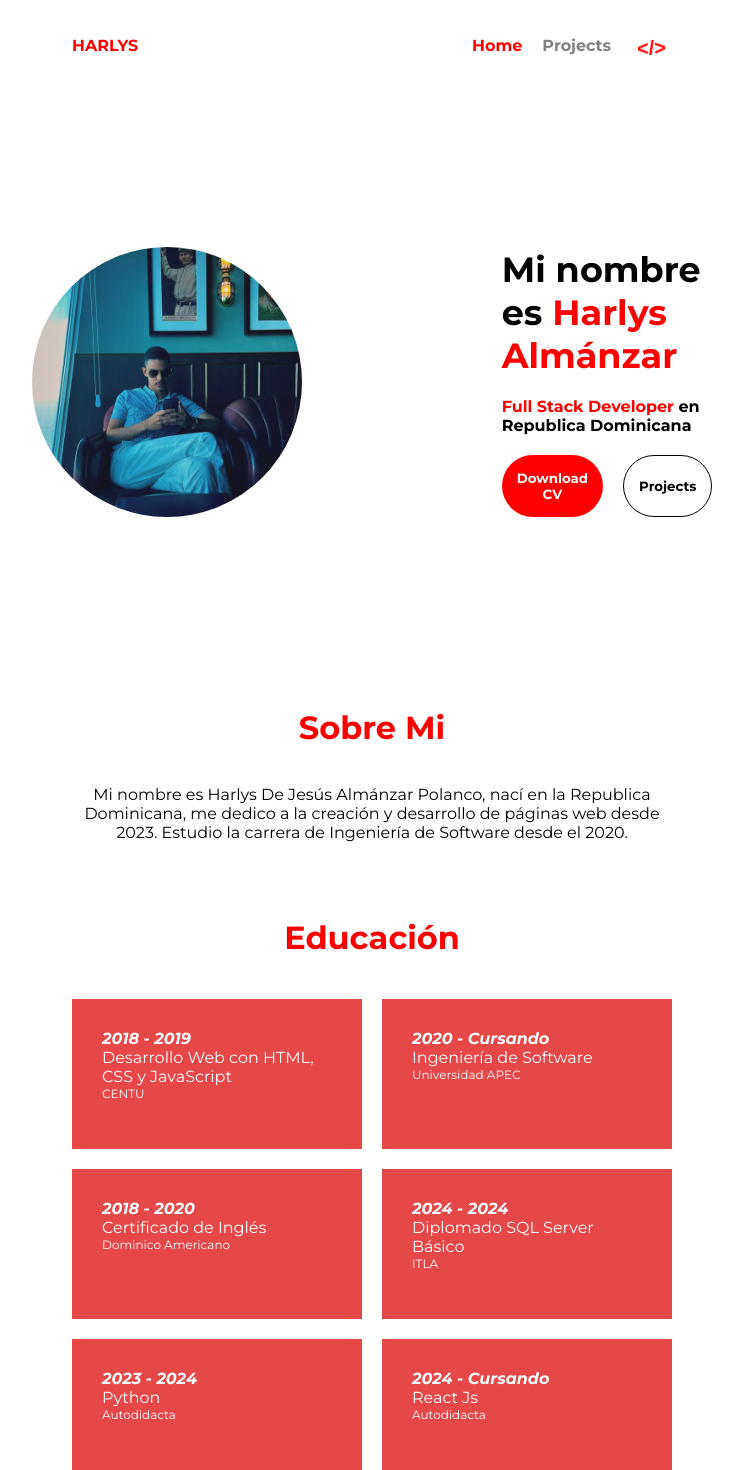
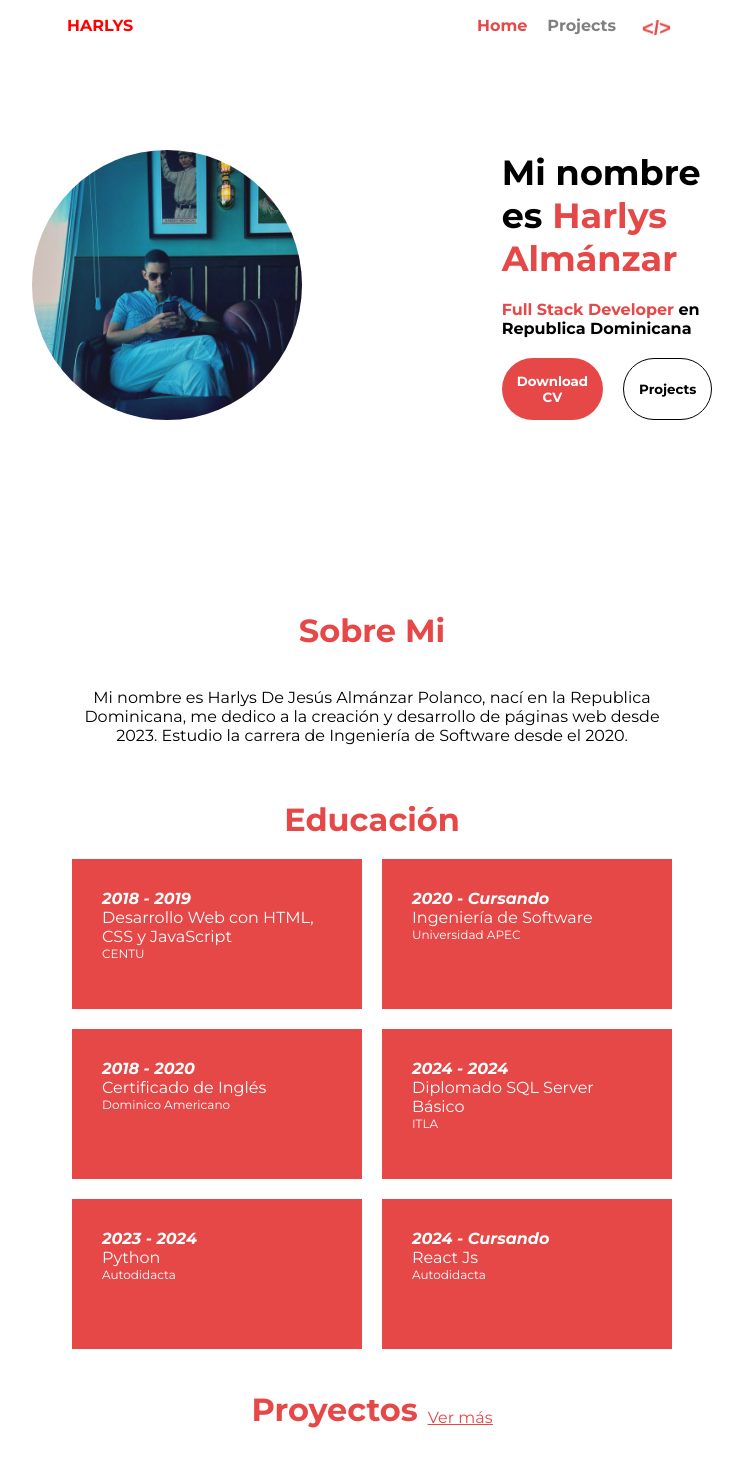
Before and after one commit to JustHarlys/Portfolio, a React (Vite) app: page / in a window 1280 px wide. Shown: the top 1470 px of the page, without its empty margins (268-1011 px from the left). Built offline with nearby package versions, Linux system fonts and the light colour scheme.

Commit message:
Ajustes de estilos

```diff
--- a/src/App.css
+++ b/src/App.css
@@ -1,4 +1,8 @@
 @import url('https://fonts.googleapis.com/css2?family=Montserrat:ital,wght@0,100..900;1,100..900&display=swap');
+
+:root {
+  --red : rgb(230, 71, 71)
+}
 
 #root {
   max-width: 50%;
@@ -12,6 +16,7 @@
 body {
   margin: 0;
   font-family: 'Montserrat';
+
 }
 
 main {
@@ -27,12 +32,19 @@ button {
   display: flex;
   color: rgb(187, 181, 181);
   justify-content: space-between;
-  padding: 20px;
+  padding-left: 15px;
+  padding-right: 15px;
+  padding-top: 0;
+  padding-bottom: 0;
   font-weight: bold;
+  transition: 1s ease;
+  position: fixed;
+  width: 50%;
+  z-index: 1;
 }
 
 .selected {
-  color: red;
+  color: var(--red);
 }
 
 .toggle-button {
@@ -40,6 +52,7 @@ button {
   background-color: transparent;
   border: none;
   font-size: 1.25em;
+  transition: 1s ease;
 }
 
 .logo-text {
@@ -63,6 +76,7 @@ button {
   align-items: center;
   padding: 150px;
   gap: 200px;
+  transition: 1s ease;
 }
 
 .hero-text {
@@ -86,7 +100,7 @@ button {
 }
 
 .cv {
-  background-color: red;
+  background-color: var(--red);
   color: white;
   border: none;
 }
@@ -111,7 +125,7 @@ button {
 }
 
 .name {
-  color: red;
+  color: var(--red);
 }
 
 .hero-img {
@@ -125,10 +139,11 @@ button {
   flex-direction: column;
   justify-content: center;
   align-items: center;
+  transition: 1s ease;
 }
 
 .about-me-h1 {
-  color: red;
+  color: var(--red);
 }
 
 .about-me-p {
@@ -136,8 +151,10 @@ button {
 }
 
 .education-h1 {
-  color: red;
+  color: var(--red);
   text-align: center;
+  margin: 0;
+  transition: 1s ease;
 }
 
 .education-container {
@@ -148,6 +165,7 @@ button {
   grid-row-gap: 0px;
   gap: 20px;
   place-items: center;
+  transition: 1s ease;
 }
 
 
@@ -156,7 +174,7 @@ button {
   flex-direction: column;
   padding: 30px;
   width: auto;
-  background-color: rgb(230, 71, 71);
+  background-color: var(--red);
   color: white;
   width: 100%;
   min-height: 150px;
@@ -189,6 +207,7 @@ button {
   padding: 20px;
   gap: 20px;
   place-items: center;
+  transition: 1s ease;
 }
 
 .project-container {
@@ -203,8 +222,21 @@ button {
   padding: 0;
 }
 
+.cv {
+  transition: .5s ease ;
+}
+
+.projects {
+  transition: .5s ease;
+}
+
+.projects:hover {
+  background-color: var(--red);
+  color: white;
+}
+
 .cv:hover {
-
+  background-color: red;
 }
 
 .project-text {
@@ -288,8 +320,9 @@ button {
 }
 
 .projects-h1 {
-  color: red;
+  color: var(--red);
   text-align: center;
+  transition: 1s ease;
 }
 
 .project-h1-container {
@@ -297,12 +330,13 @@ button {
   align-items: center;
   justify-content: center;
   gap: 10px;
+  transition: 1s ease;
 }
 
 .ver-mas {
   margin-bottom: 0;
   text-decoration: underline;
-  color: red;
+  color: var(--red);
 }
 
 .project-title {
@@ -331,6 +365,10 @@ button {
     max-width: 100%;
   }
 
+  .nav-container {
+    width: 100%;
+    z-index: 1;
+  }
   .hero{
     display: flex;
     flex-direction: column;
--- a/src/App.jsx
+++ b/src/App.jsx
@@ -8,6 +8,14 @@ import Projects from './Components/Projects'
 import projects from './data/projects'
 import { nanoid } from 'nanoid'
 import { useState } from 'react'
+
+
+
+function App() {
+
+  const [changePages, setChangePages] = useState(true)
+
+  const [darkModeToggle, setDarkModeToggle] = useState(true)
 
   const courses = education.map(course => {
     return <Education
@@ -28,14 +36,11 @@ const proyectos = projects.map(proyecto => {
     link={proyecto.link}
     img={proyecto.img}
     github={proyecto.github}
+    darkModeToggle={darkModeToggle}
     />
   })
 
-function App() {
 
-  const [changePages, setChangePages] = useState(true)
-
-  const [darkModeToggle, setDarkModeToggle] = useState(true)
 
   function handleDarkModeToggle() {
     setDarkModeToggle(prevDarkMode => !prevDarkMode)
@@ -50,6 +55,8 @@ function App() {
   }
 
   return (
+
+
     <>
     <Nav
     darkModeToggle={darkModeToggle}
@@ -58,20 +65,20 @@ function App() {
     handleHome={handleHome}
     handleProjects={handleProjects}
     />
-    <Hero />
-    <AboutMe />
+    <Hero darkModeToggle={darkModeToggle}/>
+    <AboutMe darkModeToggle={darkModeToggle}/>
 
 
-    <h1 className="education-h1">Educación</h1>
-    <main className="education-container">
+    <h1 className="education-h1" style={{backgroundColor: darkModeToggle ? "white" : "black"}}>Educación</h1>
+    <main className="education-container" style={{backgroundColor: darkModeToggle ? "white" : "black"}}>
     {courses}
     </main>
 
-    <div className="project-h1-container">
+    <div className="project-h1-container" style={{backgroundColor: darkModeToggle ? "white" : "black"}}>
     <h1 className='projects-h1'>Proyectos</h1>
     <a href=""><p className="ver-mas">Ver más</p></a>
     </div>
-    <div className="projects-container">
+    <div className="projects-container" style={{backgroundColor: darkModeToggle ? "white" : "black"}}>
     {proyectos}
     </div>
     </>
--- a/src/Components/AboutMe.jsx
+++ b/src/Components/AboutMe.jsx
@@ -1,9 +1,9 @@
-function AboutMe() {
+function AboutMe({darkModeToggle}) {
   return (
-    <main className="about-me-container">
+    <main className="about-me-container" style={{backgroundColor: darkModeToggle ? "white" : "black"}}>
 
     <h1 className="about-me-h1">Sobre Mi</h1>
-    <p className="about-me-p">
+    <p className="about-me-p" style={{color: darkModeToggle ? "black" : "white"}}>
       Mi nombre es Harlys De Jesús Almánzar Polanco,
       nací en la Republica Dominicana,
       me dedico a la creación y desarrollo de páginas web desde 2023.
--- a/src/Components/Hero.jsx
+++ b/src/Components/Hero.jsx
@@ -1,14 +1,14 @@
 import Me from '../assets/me.jfif'
 
 
-function Hero() {
+function Hero({darkModeToggle}) {
   return (
-    <main className="hero">
+    <main className="hero" style={{backgroundColor: darkModeToggle ? "white" : "black"}}>
       <img src={Me} alt="" className='hero-img'/>
 
       <div className="hero-text">
-      <p className='hero-p'>Mi nombre es <span className="name">Harlys Almánzar</span></p>
-      <p className='hero-p-2'> <span className="name">Full Stack Developer</span> en Republica Dominicana</p>
+      <p className='hero-p' style={{color: darkModeToggle ? "black" : "white"}}>Mi nombre es <span className="name">Harlys Almánzar</span></p>
+      <p className='hero-p-2' style={{color: darkModeToggle ? "black" : "white"}}> <span className="name">Full Stack Developer</span> en Republica Dominicana</p>
 
       <div className="buttons">
       <button className='button cv'>Download CV</button>
--- a/src/Components/Nav.jsx
+++ b/src/Components/Nav.jsx
@@ -3,18 +3,27 @@ function Nav({darkModeToggle, handleDarkModeToggle, changePages, handleHome, han
 
   return (
     <>
-    <div className="nav-container">
+    <div className="nav-container" style={{backgroundColor: darkModeToggle ? "white" : "black"}}>
 
         <p className="logo-text">HARLYS</p>
         <ul className="nav-items">
-            <li className="nav-item" onClick={handleProjects} style={{color: !changePages ? 'gray' : 'red'}}>Home</li>
-            <li className="nav-item" onClick={handleHome
 
-            } style={{color: changePages ? 'gray' : 'red'}}>Projects</li>
+            <li className="nav-item" onClick={handleProjects} style={
+              darkModeToggle
+              ? {color: !changePages ? 'gray' : 'rgb(230, 71, 71)'}
+              : {color: !changePages ? 'white' : 'rgb(230, 71, 71)'}}>Home
+            </li>
+
+            <li className="nav-item" onClick={handleHome} style={
+              darkModeToggle
+              ? {color: changePages ? 'gray' : 'rgb(230, 71, 71)'}
+              : {color: changePages ? 'white' : 'rgb(230, 71, 71)'}}>Projects
+            </li>
+
             <button
             className="toggle-button"
             onClick={handleDarkModeToggle}
-            style={{color: darkModeToggle ? 'red' : 'white'}}
+            style={{color: darkModeToggle ? 'rgb(230, 71, 71)' : 'white'}}
             >{"</>"}</button>
 
         </ul>
--- a/src/Components/Projects.jsx
+++ b/src/Components/Projects.jsx
@@ -1,5 +1,5 @@
 
-function Projects({concept, link, title, github, img}) {
+function Projects({concept, link, title, github, img, darkModeToggle}) {
   return (
 
     <div className="project-container">
@@ -19,8 +19,8 @@ function Projects({concept, link, title, github, img}) {
 
         </div>
         </div>
-        <p className="project-title">{title}</p>
-        <p className='project-concept'>{concept}</p>
+        <p className="project-title" style={{color: darkModeToggle ? "black" : "white"}}>{title}</p>
+        <p className='project-concept' style={{color: darkModeToggle ? "black" : "white"}}>{concept}</p>
     </div>
 
   )
--- a/src/data/projects.js
+++ b/src/data/projects.js
@@ -16,7 +16,7 @@ export default [
     {
         title : "Harlys Links",
         link : "https://harlys-links.vercel.app/",
-        concept : "Una página que alberga todos mis links",
+        concept : "Una página que contiene todos mis links",
         img : "../src/assets/harlys-links.png",
         github : "https://github.com/JustHarlys/Instagram-Link"
     },
```
Also changed, not shown: src/Components/Footer.jsx (deleted, +0 -17 lines), src/Components/ProjectsWindow.jsx (added, +10 -0 lines). Lines whose indentation alone changed are shown as unchanged.
